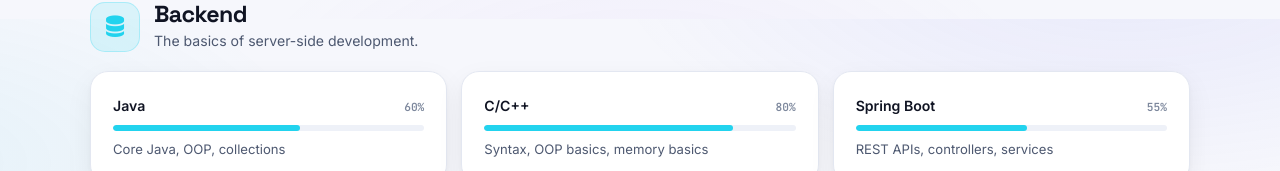
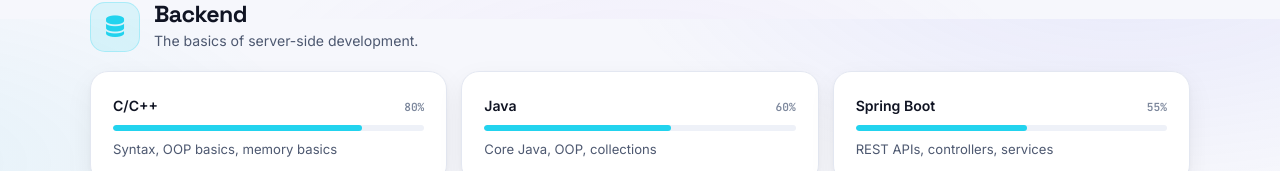
Before and after one commit to ngunmakara/Portfolio, a Vue app: page /skills in a window 1280 px wide. Shown: the part 781-952 px from the top of the page. Built offline with nearby package versions, Linux system fonts and the light colour scheme; no server answers.

Commit message:
Update skill page

```diff
--- a/src/data/skills.js
+++ b/src/data/skills.js
@@ -28,8 +28,8 @@
     icon: 'bi-server',
     color: '#22d3ee',
     skills: [
+      { id: 'cpp', name: 'C/C++', level: 80 },
       { id: 'java', name: 'Java', level: 60 },
-      { id: 'cpp', name: 'C/C++', level: 80 },
       { id: 'springboot', name: 'Spring Boot', level: 55 },
     ],
   },
```
